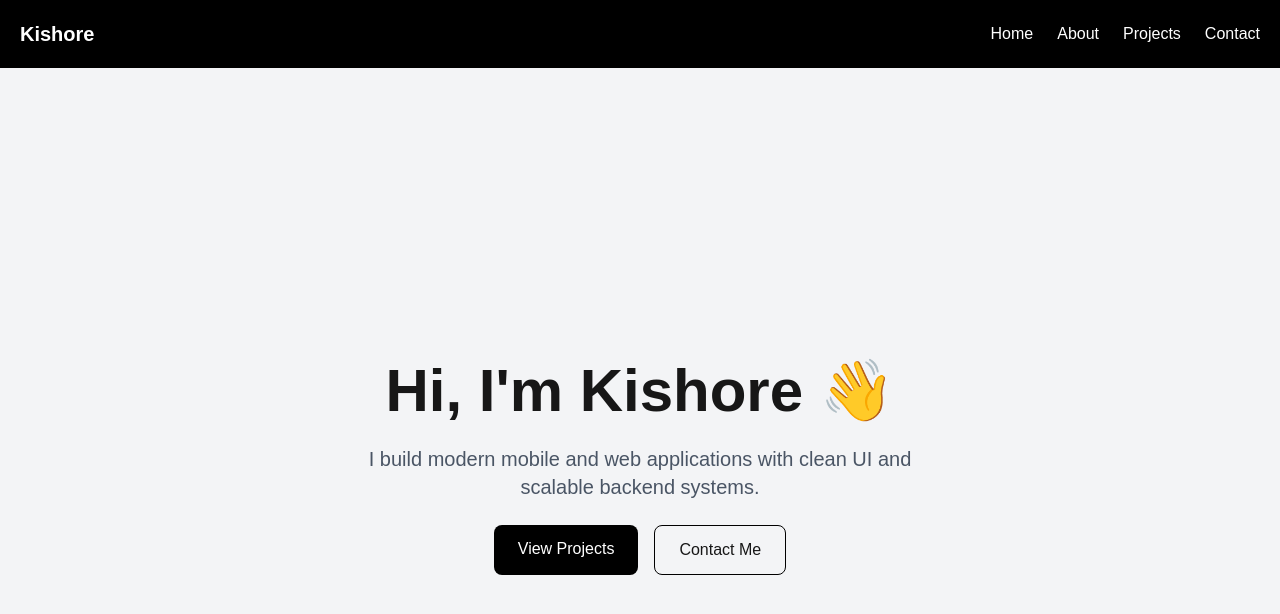
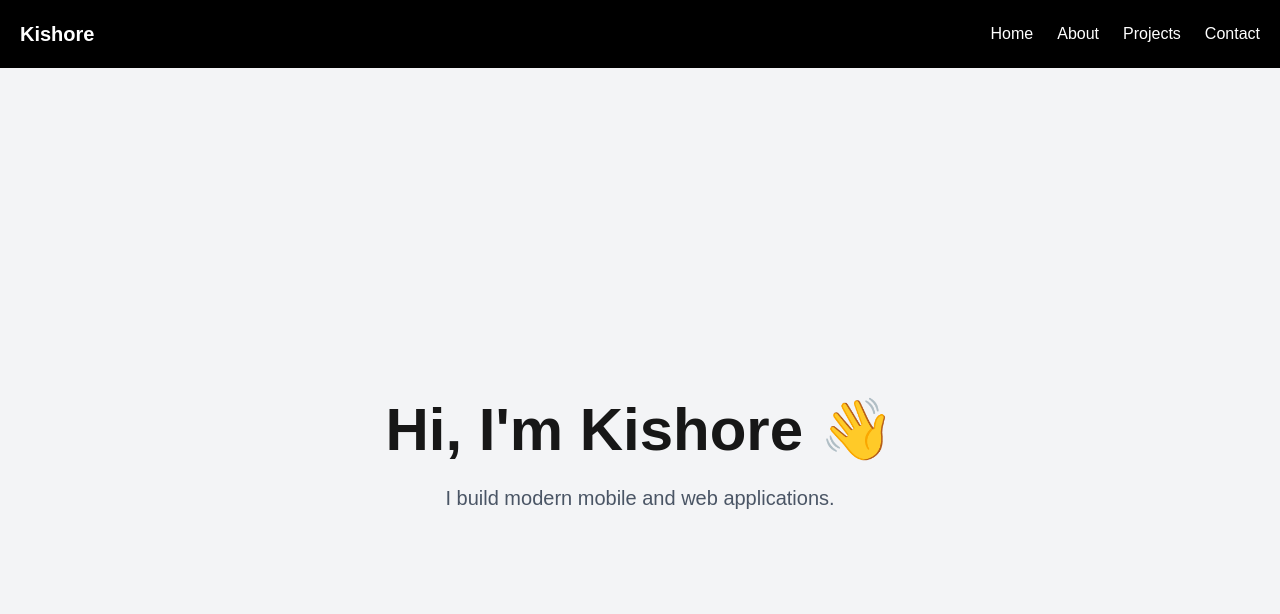
Before and after one commit to kishore-NG/my-portfolio, a Next.js app: page / in a window 1280 px wide. Shown: the top 614 px of the page. Built offline with nearby package versions, Linux system fonts and the light colour scheme.

Commit message:
Add PageWrapper component, integrate framer-motion animations, and update Navbar links

```diff
--- a/app/about/page.tsx
+++ b/app/about/page.tsx
@@ -1,5 +1,9 @@
+import PageWrapper from "@/components/PageWrapper"
+
 export default function About() {
   return (
+
+    <PageWrapper>
     <div className="max-w-3xl mx-auto p-8">
 
       <h1 className="text-4xl font-bold mb-6">About Me</h1>
@@ -28,6 +32,7 @@ export default function About() {
 </div>
 
     </div>
+    </PageWrapper>
 
 
 
--- a/app/layout.tsx
+++ b/app/layout.tsx
@@ -1,5 +1,6 @@
 import "./globals.css";
 import Navbar from "@/components/Navbar";
+import { Analytics } from "@vercel/analytics/react";
 
 export const metadata = {
   title: "Kishore | Full Stack Developer",
@@ -21,6 +22,7 @@ export default function RootLayout({
   return (
     <html lang="en">
       <body>
+        <Analytics />
         <Navbar />
         {children}
       </body>
--- a/app/page.tsx
+++ b/app/page.tsx
@@ -1,32 +1,28 @@
-import Link from "next/link";
+"use client";
+
+import { motion } from "framer-motion";
 
 export default function Home() {
   return (
     <main className="flex flex-col items-center justify-center min-h-screen bg-gray-100 text-center px-4">
 
-      <h1 className="text-5xl md:text-6xl font-bold mb-6">
+      <motion.h1
+        className="text-5xl md:text-6xl font-bold mb-6"
+        initial={{ opacity: 0, y: 50 }}
+        animate={{ opacity: 1, y: 0 }}
+        transition={{ duration: 0.6 }}
+      >
         Hi, I'm Kishore 👋
-      </h1>
+      </motion.h1>
 
-      <p className="text-lg md:text-xl text-gray-600 max-w-xl mb-6">
-        I build modern mobile and web applications with clean UI and scalable backend systems.
-      </p>
-
-      <div className="flex gap-4">
-        <Link
-          href="/projects"
-          className="px-6 py-3 bg-black text-white rounded-lg hover:bg-gray-800"
-        >
-          View Projects
-        </Link>
-
-        <Link
-          href="/contact"
-          className="px-6 py-3 border border-black rounded-lg hover:bg-black hover:text-white"
-        >
-          Contact Me
-        </Link>
-      </div>
+      <motion.p
+        className="text-lg md:text-xl text-gray-600 max-w-xl mb-6"
+        initial={{ opacity: 0 }}
+        animate={{ opacity: 1 }}
+        transition={{ delay: 0.3 }}
+      >
+        I build modern mobile and web applications.
+      </motion.p>
 
     </main>
   );
--- a/components/Navbar.tsx
+++ b/components/Navbar.tsx
@@ -6,10 +6,10 @@ export default function Navbar() {
       <h1 className="text-xl font-bold">Kishore</h1>
 
       <div className="flex gap-6">
-        <Link href="/">Home</Link>
+        <Link href="/" className="hover:text-gray-400">Home</Link>
         <Link href="/about" className="hover:text-gray-400">About</Link>
-        <Link href="/projects">Projects</Link>
-        <Link href="/contact">Contact</Link>
+        <Link href="/projects" className="hover:text-gray-400">Projects</Link>
+        <Link href="/contact" className="hover:text-gray-400">Contact</Link>
       </div>
     </nav>
   );
--- /dev/null
+++ b/components/PageWrapper.tsx
@@ -0,0 +1,15 @@
+"use client";
+
+import { motion } from "framer-motion";
+
+export default function PageWrapper({ children }: any) {
+  return (
+    <motion.div
+      initial={{ opacity: 0 }}
+      animate={{ opacity: 1 }}
+      transition={{ duration: 0.4 }}
+    >
+      {children}
+    </motion.div>
+  );
+}
--- a/package.json
+++ b/package.json
@@ -9,7 +9,9 @@
     "lint": "eslint"
   },
   "dependencies": {
+    "@vercel/analytics": "^2.0.1",
     "framer-motion": "^12.38.0",
+    "lucide-react": "^1.7.0",
     "next": "16.2.1",
     "react": "19.2.4",
     "react-dom": "19.2.4",
```
Also changed, not shown: 1 other file (tests, documents, lock files or other folders).
